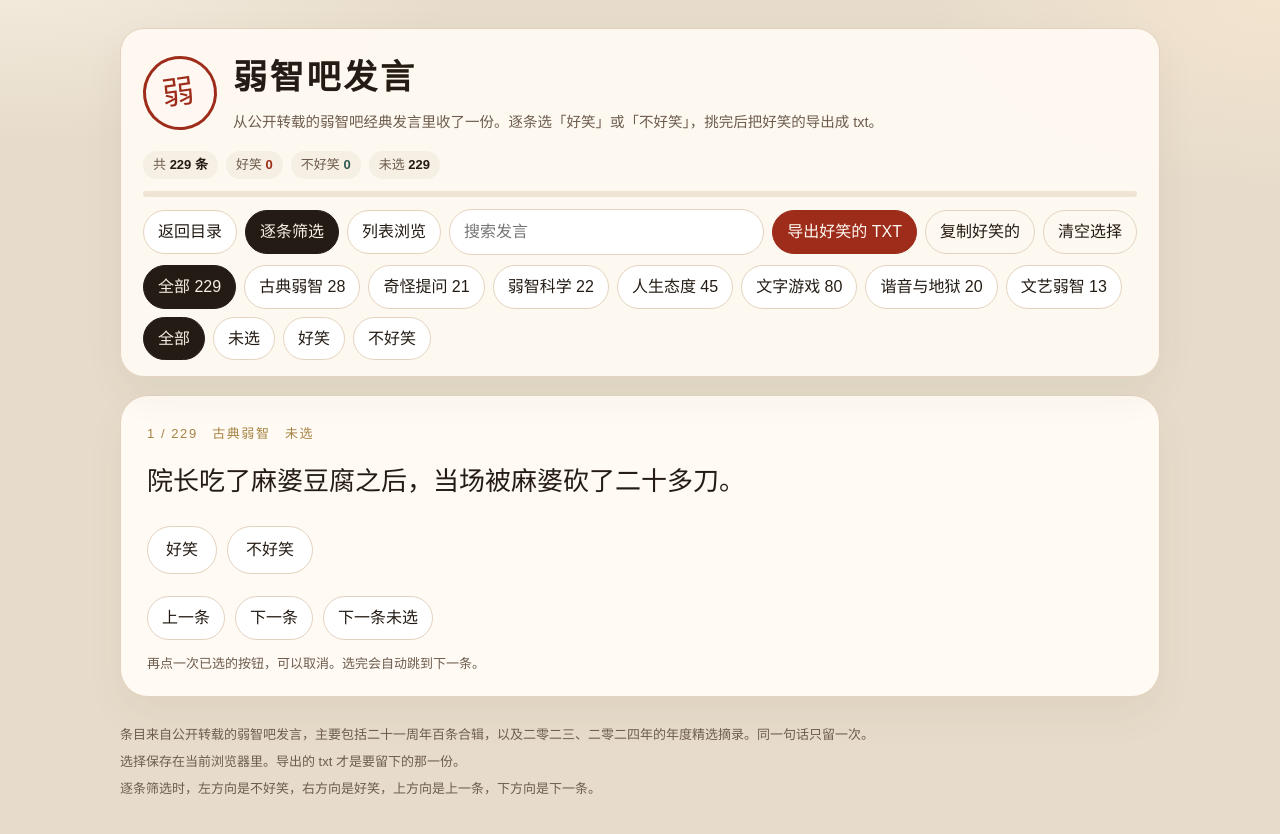
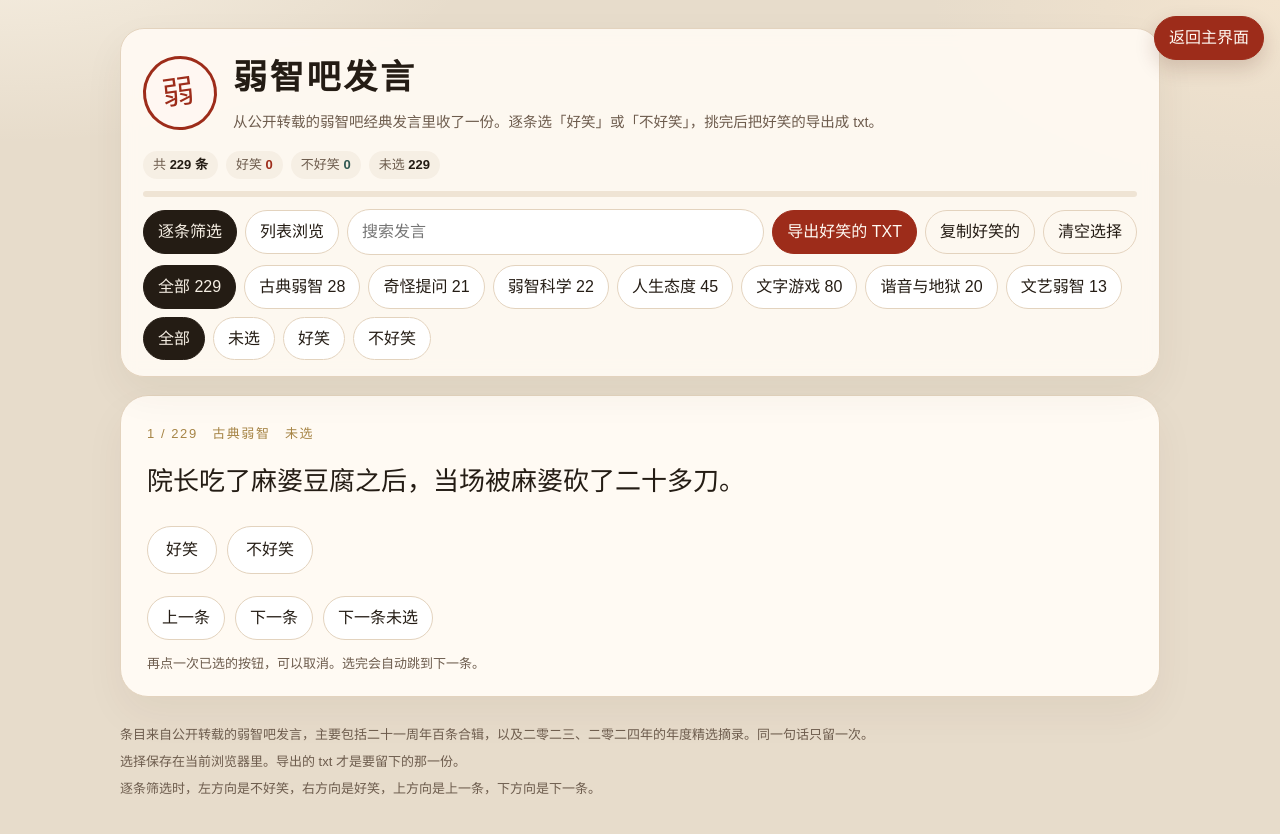
Before and after one commit to Wucy0519/web-pages, a plain HTML site: page ruozhiba/index.html in a window 1280 px wide. Drawn offline with Linux system fonts and the light colour scheme.

Commit message:
拼豆分析改到工具，弱智吧加上返回主界面。
Co-authored-by: Cursor <cursoragent@cursor.com>

```diff
--- a/ruozhiba/index.html
+++ b/ruozhiba/index.html
@@ -146,14 +146,19 @@
   }
 
   a.back {
+    position: fixed;
+    top: 16px;
+    right: 16px;
+    z-index: 40;
     display: inline-flex;
     align-items: center;
     text-decoration: none;
     border-radius: 999px;
-    border: 1px solid var(--line);
-    background: #fff;
+    border: 1px solid var(--hot);
+    background: var(--hot);
+    color: #fffaf3;
     padding: 8px 14px;
-    color: var(--ink);
+    box-shadow: 0 8px 20px rgba(80, 30, 16, 0.18);
   }
   a.back:hover { transform: translateY(-1px); }
 
@@ -167,6 +172,7 @@
 </style>
 </head>
 <body>
+<a class="back" href="../index.html">返回主界面</a>
 <div class="wrap">
   <header class="top">
     <div class="brand">
@@ -179,7 +185,6 @@
     <div class="stats" id="stats"></div>
     <div class="bar" aria-hidden="true"><span id="bar"></span></div>
     <div class="toolbar">
-      <a class="back" href="../index.html">返回目录</a>
       <button class="chip" data-mode="one" type="button">逐条筛选</button>
       <button class="chip" data-mode="list" type="button">列表浏览</button>
       <input id="q" type="search" placeholder="搜索发言" autocomplete="off" />
```
Also changed, not shown: index.html (+1 -1 lines), 1 other file.
